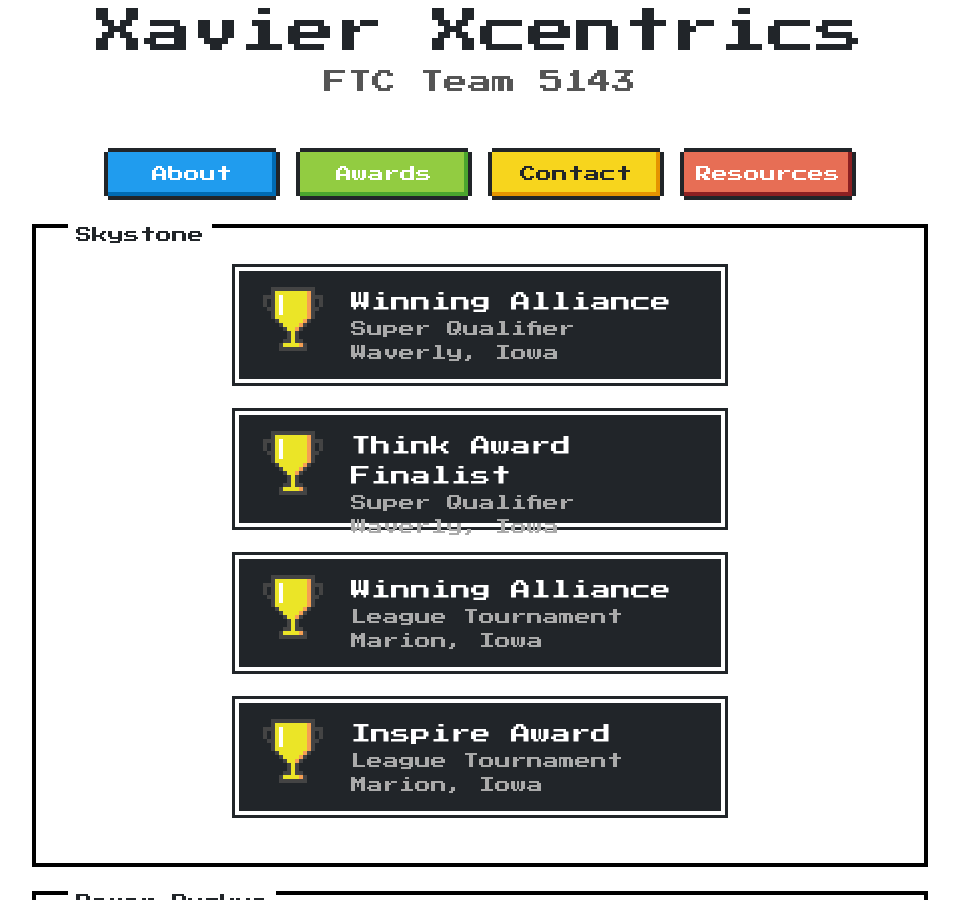
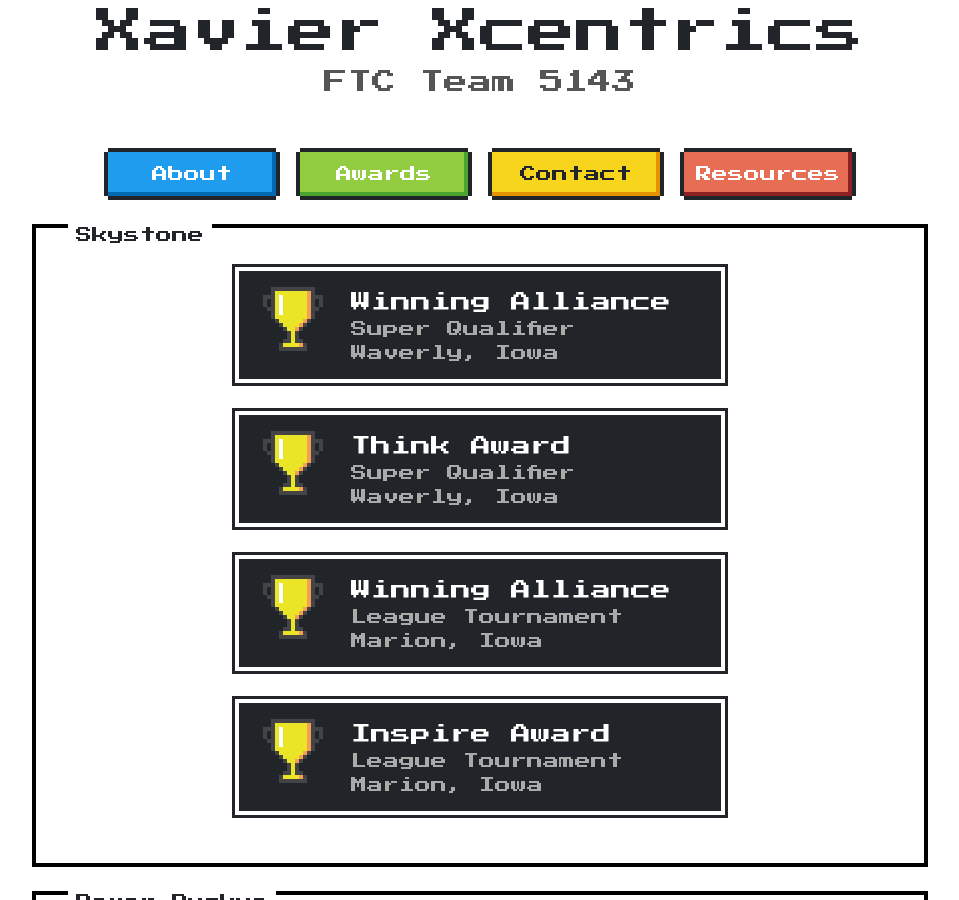
Before and after one commit to FTC5143/ftc5143.github.io, a Jekyll site: the page built from awards.html, in a window 1280 px wide and 900 px high. Shown: the whole window, without its empty margins (160-1119 px from the left). Built offline with Jekyll 4.4.1, drawn with Linux system fonts in a browser that asks for light colours.

Commit message:
fix think award text wrapping

```diff
--- a/_data/awards.yml
+++ b/_data/awards.yml
@@ -4,9 +4,10 @@
       competition: "Super Qualifier"
       location: "Waverly, Iowa"
 
-    - title: "Think Award Finalist"
+    - title: "Think Award"
       competition: "Super Qualifier"
       location: "Waverly, Iowa"
+      finalist: true
 
     - title: "Winning Alliance"
       competition: "League Tournament"
```
